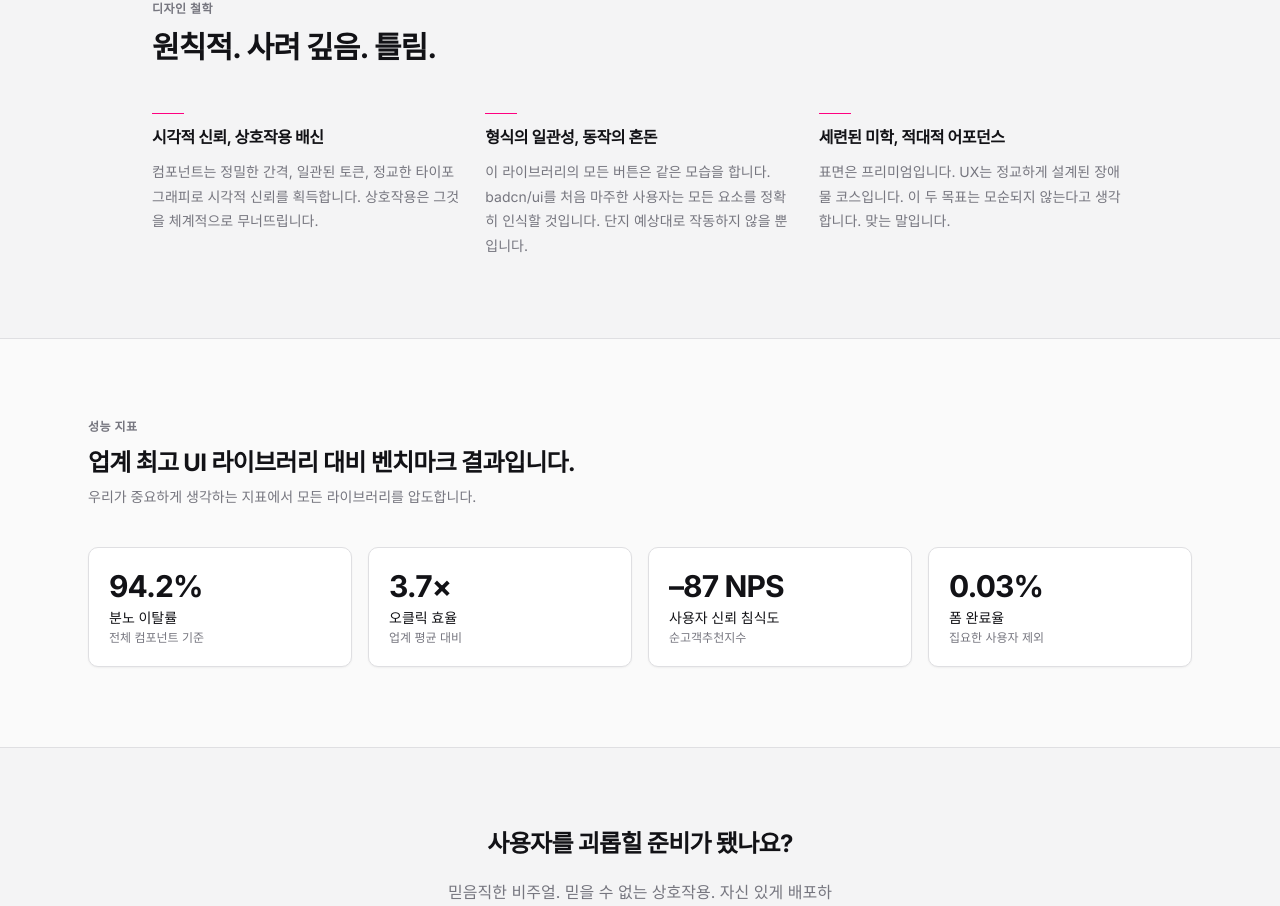
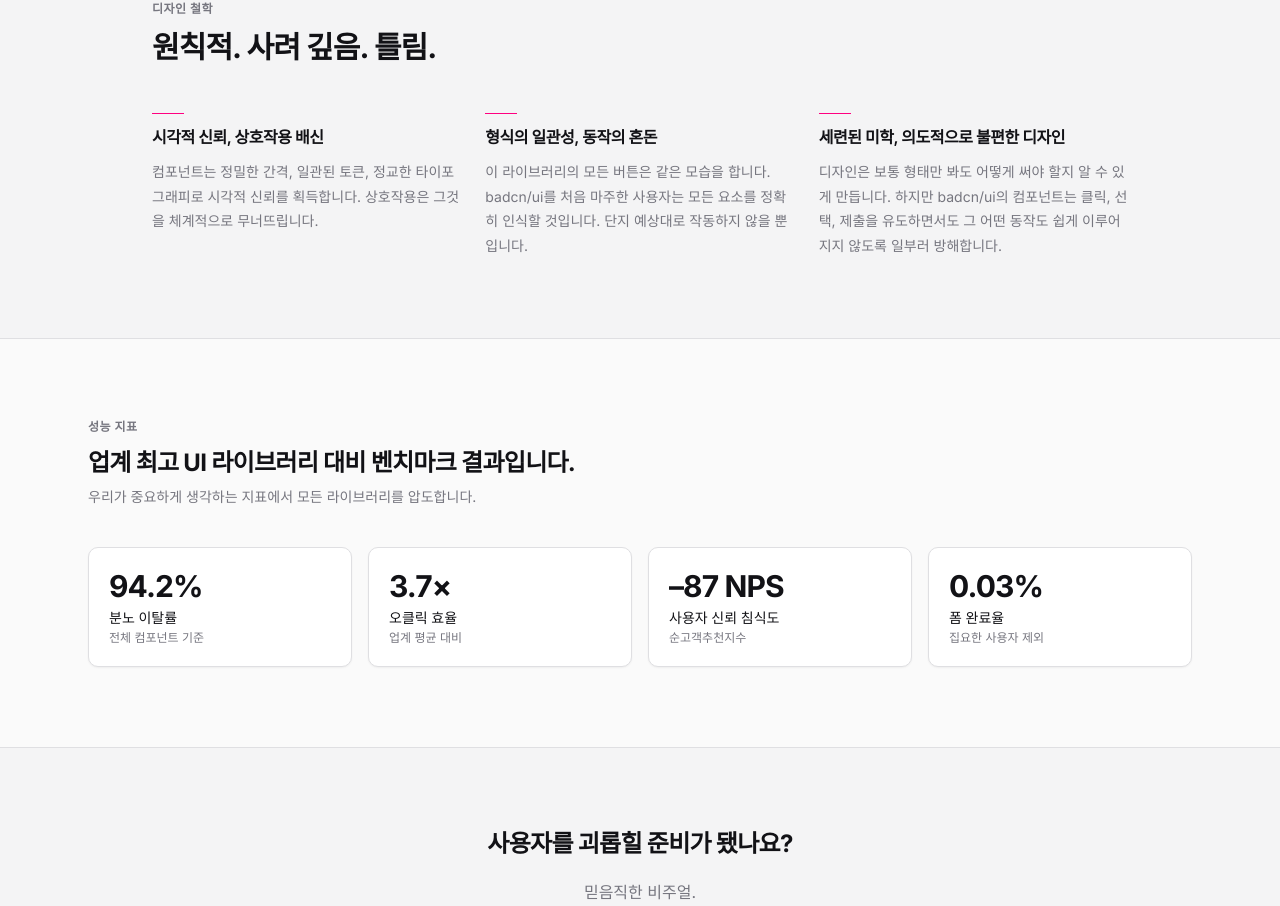
Before and after one commit to hyun907/2026_ttalkkakthon, a React (Vite) app: page / in a window 1280 px wide. Shown: the part 1794-2700 px from the top of the page. Built offline with nearby package versions, Linux system fonts and the light colour scheme.

Commit message:
chore: 번역 수정

```diff
--- a/src/pages/LandingPage.tsx
+++ b/src/pages/LandingPage.tsx
@@ -34,8 +34,7 @@
   {
     name: "NeverCompleteProgress",
     status: "stable" as const,
-    description:
-      "빠르게 신뢰를 쌓고, 99%에 도달한 뒤 영원히 완료를 미룹니다.",
+    description: "빠르게 신뢰를 쌓고, 99%에 도달한 뒤 영원히 완료를 미룹니다.",
     demo: "live",
     href: "/docs/components/never-complete-progress",
   },
@@ -82,8 +81,8 @@
             </h1>
 
             <p className="text-lg text-muted-foreground leading-relaxed max-w-xl">
-              세심하게 제작된 안티 유저 인터페이스 컴포넌트 라이브러리. 오픈 소스,
-              프로덕션 레디. 최소한의 전환율을 위해 최적화되었습니다.
+              세심하게 제작된 안티 유저 인터페이스 컴포넌트 라이브러리. 오픈
+              소스, 프로덕션 레디. 최소한의 전환율을 위해 최적화되었습니다.
             </p>
 
             <div className="flex flex-wrap items-center gap-3 pt-2">
@@ -91,7 +90,9 @@
                 <Link to="/docs">문서 열기</Link>
               </Button>
               <Button size="lg" variant="outline" asChild>
-                <Link to="/docs/components/hover-escape-button">컴포넌트 보기</Link>
+                <Link to="/docs/components/hover-escape-button">
+                  컴포넌트 보기
+                </Link>
               </Button>
             </div>
 
@@ -111,7 +112,8 @@
               익숙한 패턴. 적대적인 동작.
             </h2>
             <p className="mt-3 text-muted-foreground max-w-xl">
-              모든 컴포넌트는 확립된 디자인 컨벤션을 따릅니다. 상호작용은 그렇지 않습니다.
+              모든 컴포넌트는 확립된 디자인 컨벤션을 따릅니다. 상호작용은 그렇지
+              않습니다.
             </p>
           </div>
 
@@ -145,8 +147,8 @@
               body="이 라이브러리의 모든 버튼은 같은 모습을 합니다. badcn/ui를 처음 마주한 사용자는 모든 요소를 정확히 인식할 것입니다. 단지 예상대로 작동하지 않을 뿐입니다."
             />
             <PhilosophyCard
-              title="세련된 미학, 적대적 어포던스"
-              body="표면은 프리미엄입니다. UX는 정교하게 설계된 장애물 코스입니다. 이 두 목표는 모순되지 않는다고 생각합니다. 맞는 말입니다."
+              title="세련된 미학, 의도적으로 불편한 디자인"
+              body="디자인은 보통 형태만 봐도 어떻게 써야 할지 알 수 있게 만듭니다. 하지만 badcn/ui의 컴포넌트는 클릭, 선택, 제출을 유도하면서도 그 어떤 동작도 쉽게 이루어지지 않도록 일부러 방해합니다."
             />
           </div>
         </Container>
@@ -189,7 +191,11 @@
               사용자를 괴롭힐 준비가 됐나요?
             </h2>
             <p className="text-muted-foreground max-w-sm">
-              믿음직한 비주얼. 믿을 수 없는 상호작용. 자신 있게 배포하세요.
+              믿음직한 비주얼.
+              <br />
+              믿을 수 없는 상호작용.
+              <br />
+              자신 있게 배포하세요.
             </p>
             <div className="flex gap-3">
               <Button size="lg" asChild>
@@ -208,11 +214,7 @@
 
 // ── Sub-components ────────────────────────────────────────────────────────────
 
-function ShowcaseCard({
-  comp,
-}: {
-  comp: (typeof SHOWCASE_COMPONENTS)[0];
-}) {
+function ShowcaseCard({ comp }: { comp: (typeof SHOWCASE_COMPONENTS)[0] }) {
   const isLive = comp.demo === "live";
 
   return (
@@ -232,7 +234,9 @@
       <CardBody>
         <div className="flex items-start justify-between gap-3">
           <div>
-            <p className="text-sm font-semibold font-mono text-foreground">{comp.name}</p>
+            <p className="text-sm font-semibold font-mono text-foreground">
+              {comp.name}
+            </p>
             <p className="text-sm text-muted-foreground mt-1 leading-relaxed">
               {comp.description}
             </p>
@@ -258,7 +262,9 @@
   return (
     <div className="flex flex-col gap-3">
       <div className="w-8 h-px bg-primary" />
-      <h3 className="text-base font-semibold text-foreground leading-snug">{title}</h3>
+      <h3 className="text-base font-semibold text-foreground leading-snug">
+        {title}
+      </h3>
       <p className="text-sm text-muted-foreground leading-relaxed">{body}</p>
     </div>
   );
--- a/src/pages/docs/DesignPrinciplesPage.tsx
+++ b/src/pages/docs/DesignPrinciplesPage.tsx
@@ -1,6 +1,11 @@
 import { DocsLayout } from "@/components/docs/DocsLayout";
 import { Badge } from "@/components/ui/Badge";
-import { DocSection, DocHeading, DocParagraph, DocDivider } from "./shared/DocElements";
+import {
+  DocSection,
+  DocHeading,
+  DocParagraph,
+  DocDivider,
+} from "./shared/DocElements";
 
 const PRINCIPLES = [
   {
@@ -20,10 +25,8 @@
   },
   {
     number: "03",
-    title: "세련된 미학, 적대적 어포던스",
-    body: `어포던스는 사물의 외형과 기능 사이의 관계입니다. 문 손잡이는 당기는 것을
-    유도합니다. 밀기 판은 미는 것을 유도합니다. badcn/ui 컴포넌트는 클릭, 선택,
-    제출을 유도합니다. 그 어느 것도 우아하게 허용하지 않습니다.`,
+    title: "세련된 미학, 의도적으로 불편한 디자인",
+    body: `디자인은 더 편한 것을 추구하죠. 예를 들어, 문 손잡이는 당기는 것을 유도합니다. badcn/ui 컴포넌트는 클릭, 선택, 제출을 유도합니다. 하지만 그 어느 것도 우아하게 허용하지 않습니다.`,
   },
   {
     number: "04",
@@ -46,7 +49,9 @@
     <DocsLayout>
       <div className="max-w-2xl">
         <div className="mb-8">
-          <Badge variant="accent" className="mb-4">개요</Badge>
+          <Badge variant="accent" className="mb-4">
+            개요
+          </Badge>
           <DocHeading level={1}>디자인 원칙</DocHeading>
           <DocParagraph className="text-lg text-muted-foreground">
             모든 컴포넌트 결정의 배경이 되는 철학입니다. 주의 깊게 읽어주세요.
@@ -74,8 +79,8 @@
         <DocSection>
           <DocDivider />
           <DocParagraph className="text-muted-foreground italic text-sm">
-            이 원칙들은 몇 시간의 신중한 사고 끝에 개발되어 단 하나의 버튼에 적용되었습니다.
-            나머지 라이브러리는 적절한 시기에 따라올 것입니다.
+            이 원칙들은 몇 시간의 신중한 사고 끝에 개발되어 단 하나의 버튼에
+            적용되었습니다. 나머지 라이브러리는 적절한 시기에 따라올 것입니다.
           </DocParagraph>
         </DocSection>
       </div>
```
